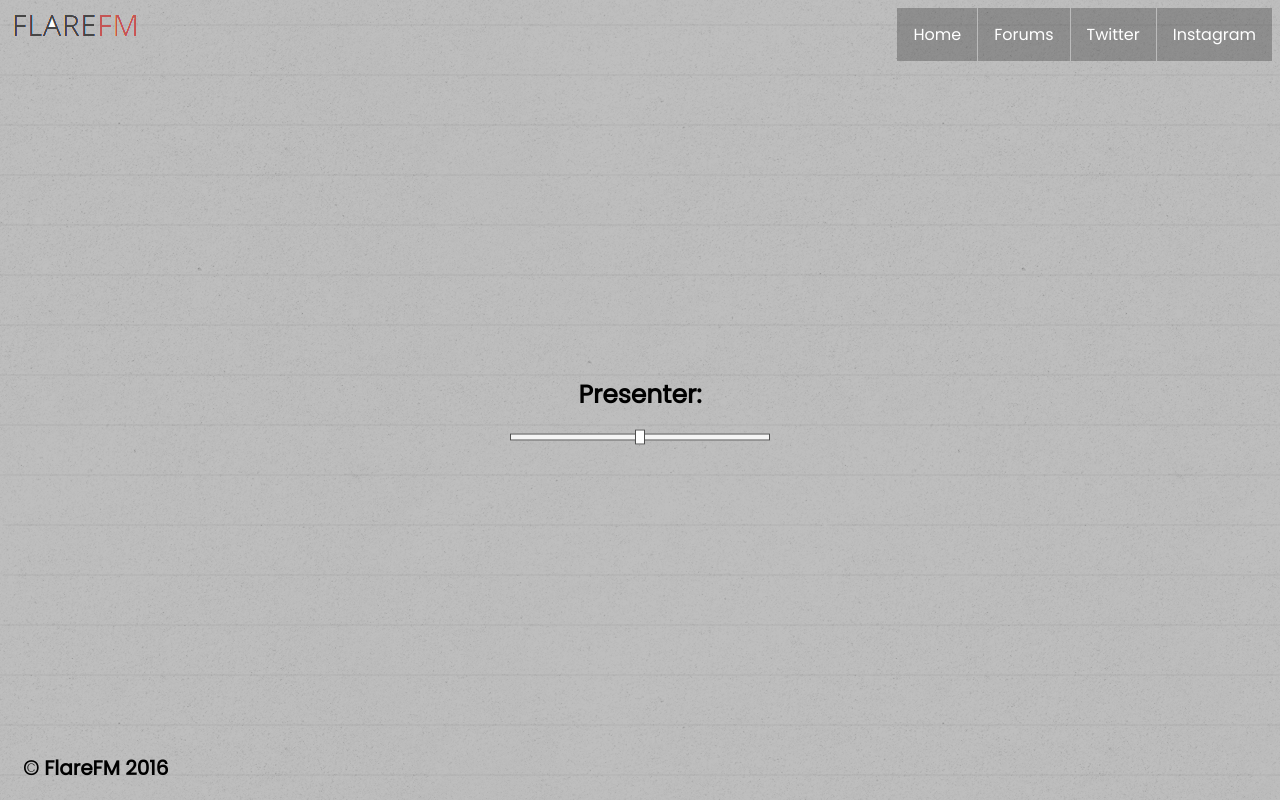
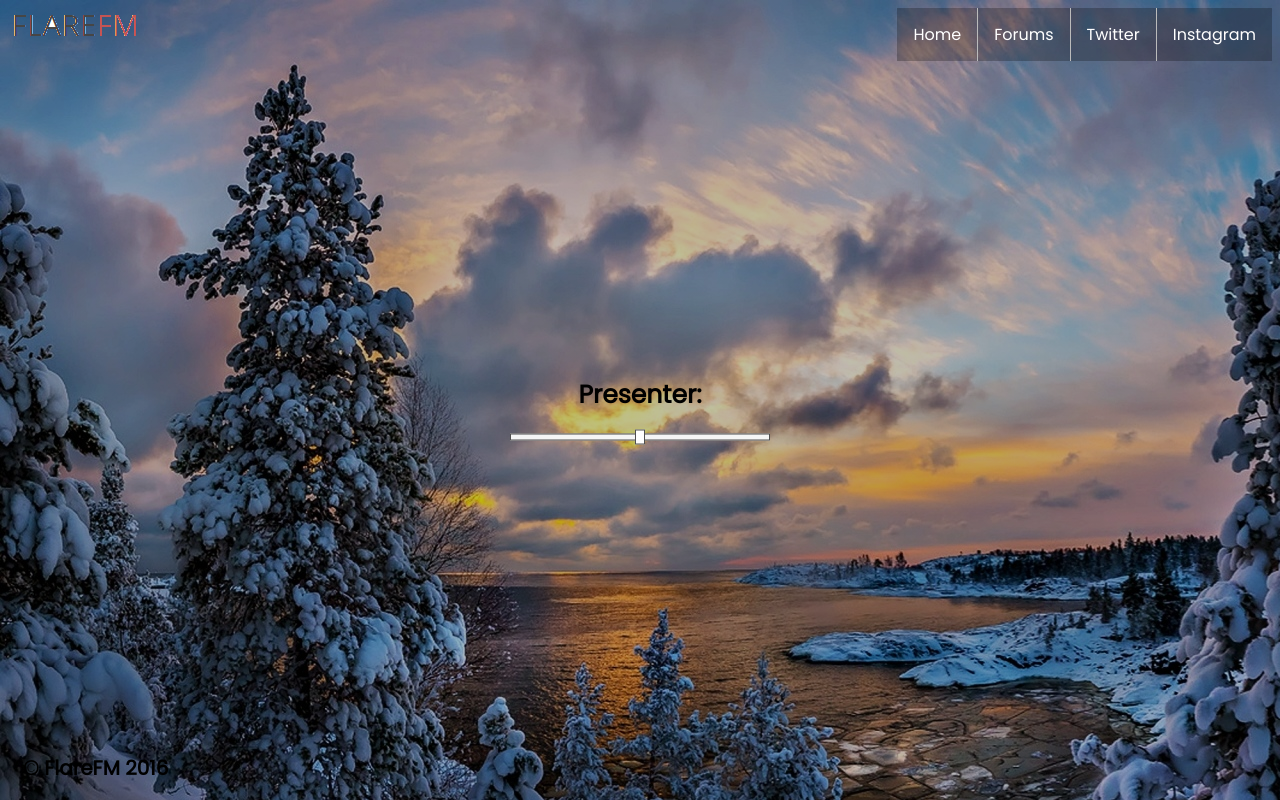
Before and after one commit to runnerbeany/FlareFM, a PHP site: page / in a window 1280 px wide. Run offline with PHP 8.4, Linux system fonts and the light colour scheme; some libraries are stand-ins or nearby versions.

Commit message:
Update
Added new background.

```diff
--- a/web/style.css
+++ b/web/style.css
@@ -42,7 +42,7 @@ body {
       rgba(0, 0, 0, 0.25)
     ),
     /* bottom, image */
-    url(background.png);
+    url(/bgs/1.jpg);
 }
 .player{margin-top:30px;}input[type='range']{-webkit-appearance:none!important;background:whitesmoke;height:7px;border:1px solid #4F4F4F;width:260px;outline:none!important;}input[type='range']::-webkit-slider-thumb{-webkit-appearance:none!important;background-color:#FFF;height:15px;width:10px;border:1px solid #4F4F4F;cursor:pointer;-o-transition:.5s;-ms-transition:.5s;-moz-transition:.5s;-webkit-transition:.5s;transition:.5s;}input[type='range']::-webkit-slider-thumb:hover{background-color:#D8D8D8;}
 
```
